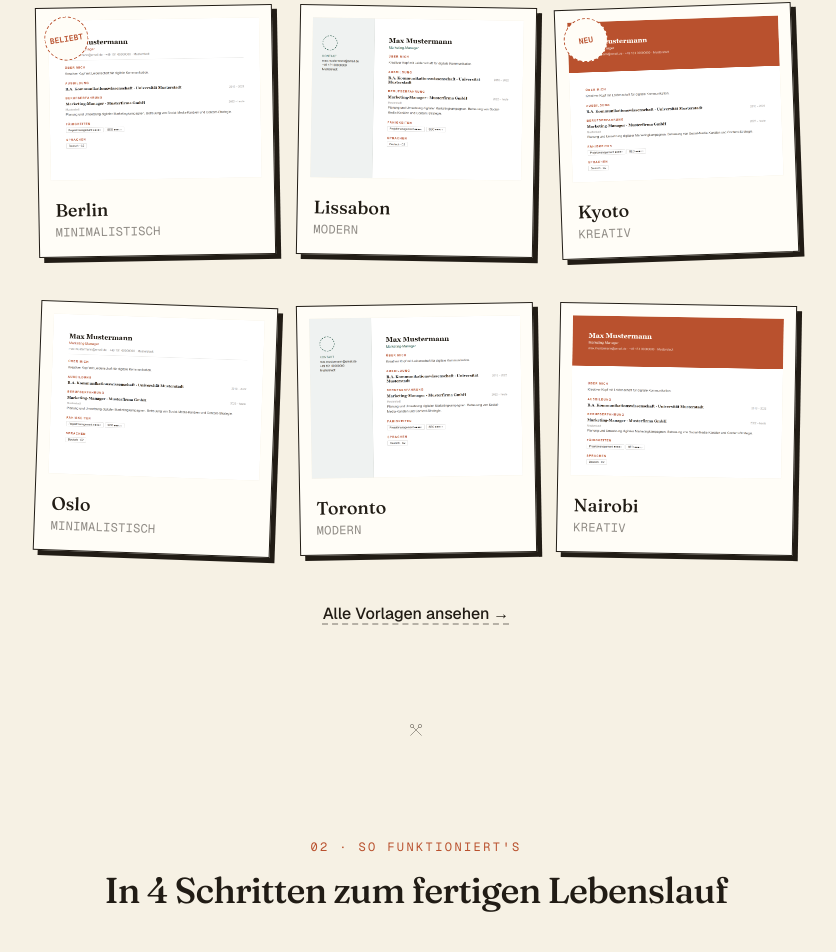
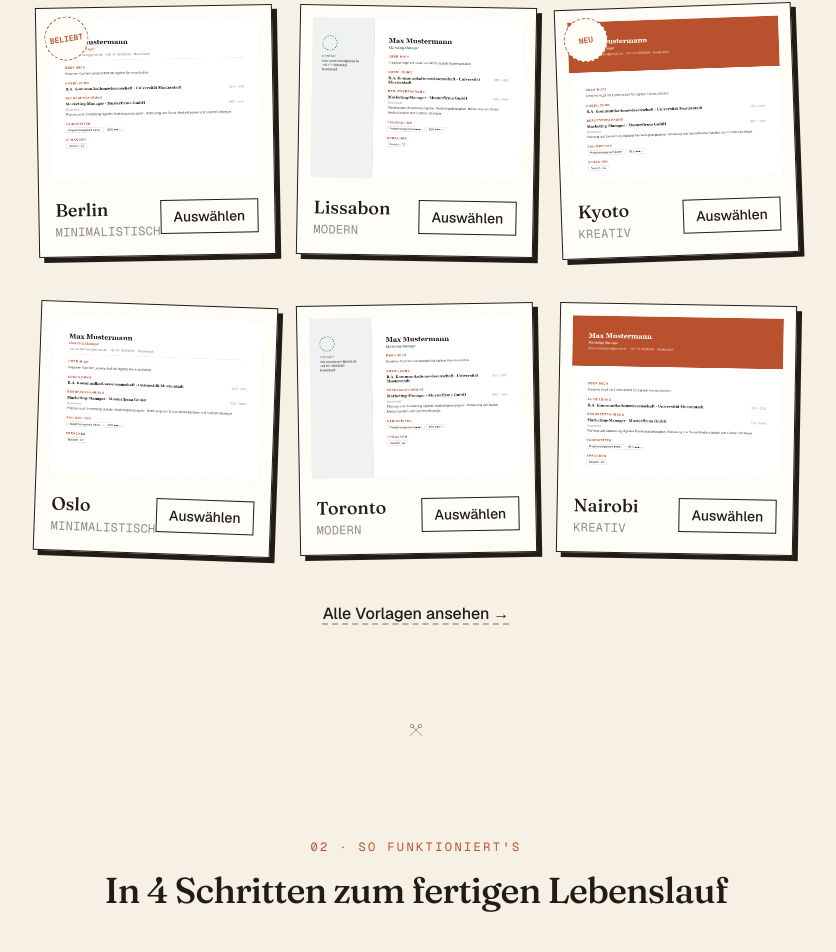
Before and after one commit to YOMILEONEL/cvforyou, a Next.js app: page / in a window 1280 px wide. Shown: the part 997-1949 px from the top of the page, without its empty margins (224-1060 px from the left). Built offline with nearby package versions, Linux system fonts and the light colour scheme; no server answers.

Commit message:
Make template select buttons always visible instead of hover-only

```diff
--- a/app/components/template-showcase.tsx
+++ b/app/components/template-showcase.tsx
@@ -50,7 +50,7 @@ export async function TemplateShowcase() {
               </div>
               <Link
                 href={`/editor?template=${encodeURIComponent(template.name)}`}
-                className="border border-ink px-3 py-1.5 text-sm font-medium text-ink opacity-0 transition-opacity group-hover:opacity-100 dark:border-ink-dark/60 dark:text-ink-dark"
+                className="border border-ink px-3 py-1.5 text-sm font-medium text-ink transition-colors hover:bg-ink hover:text-paper dark:border-ink-dark/60 dark:text-ink-dark dark:hover:bg-ink-dark dark:hover:text-paper-dark"
               >
                 {dict.templatesSection.select}
               </Link>
--- a/app/vorlagen/template-gallery.tsx
+++ b/app/vorlagen/template-gallery.tsx
@@ -73,7 +73,7 @@ export function TemplateGallery() {
               </div>
               <Link
                 href={`/editor?template=${encodeURIComponent(template.name)}`}
-                className="border border-ink px-3 py-1.5 text-sm font-medium text-ink opacity-0 transition-opacity group-hover:opacity-100 dark:border-ink-dark/60 dark:text-ink-dark"
+                className="border border-ink px-3 py-1.5 text-sm font-medium text-ink transition-colors hover:bg-ink hover:text-paper dark:border-ink-dark/60 dark:text-ink-dark dark:hover:bg-ink-dark dark:hover:text-paper-dark"
               >
                 {dict.templatesSection.select}
               </Link>
```
